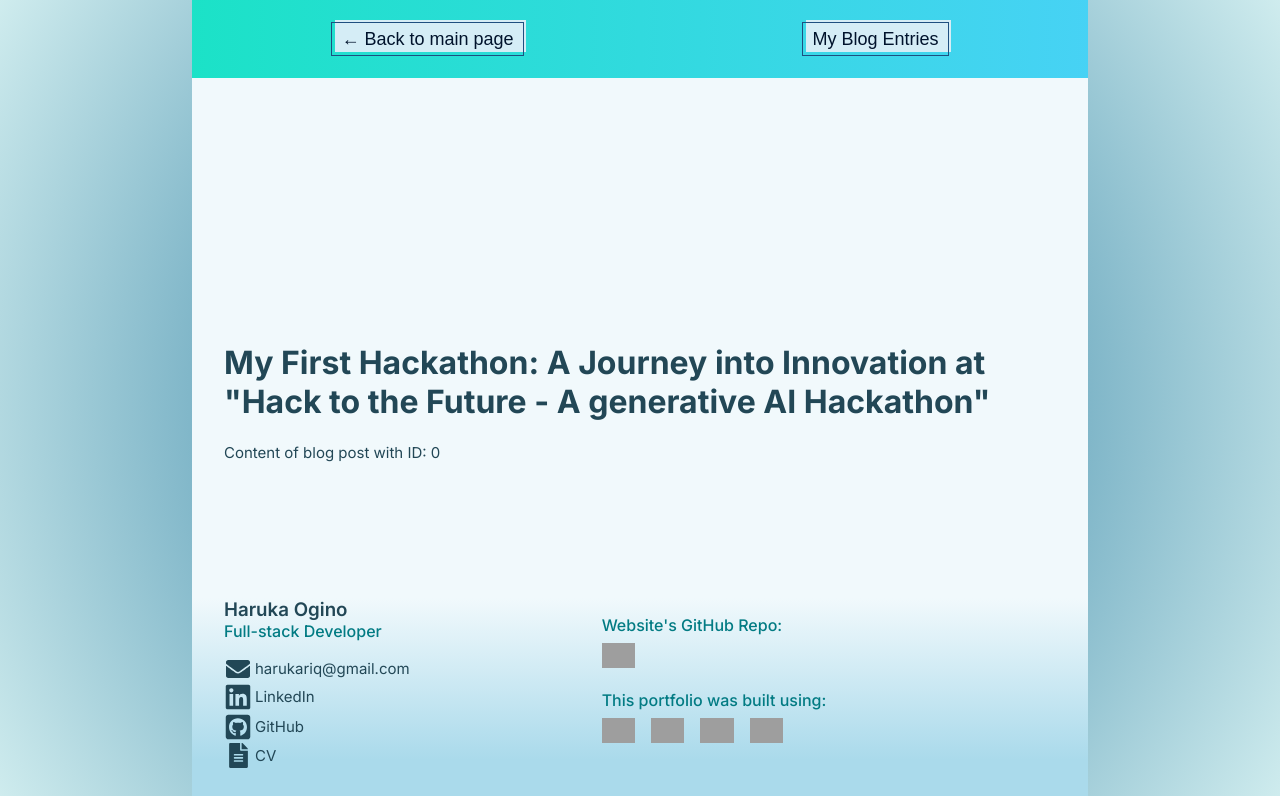
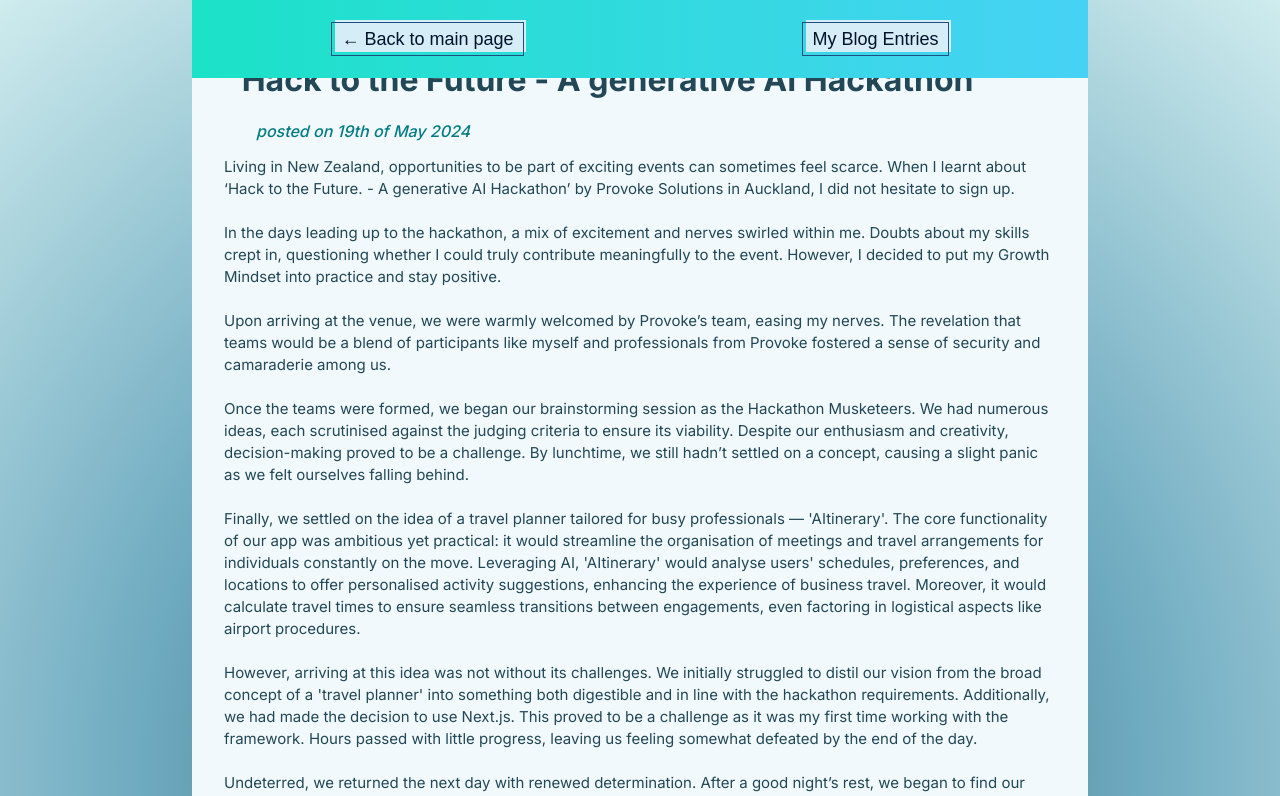
Before and after one commit to haruka-ogino/new-portfolio, a Next.js app: page /blog-entries/1 in a window 1280 px wide. Shown: the top 796 px of the page. Built offline with nearby package versions, Linux system fonts and the light colour scheme; grey boxes are pictures that could not be loaded.

Commit message:
dynamically render blog info

```diff
--- a/app/blog-entries/[id]/page.tsx
+++ b/app/blog-entries/[id]/page.tsx
@@ -6,7 +6,17 @@ const BlogPost = ({ params }: { params: { id: string } }) => {
   return (
     <div>
       <h1>{blogEntries[blogId].title}</h1>
-      <p>Content of blog post with ID: {blogId}</p>
+      <h4 style={{ marginLeft: '2em' }}>
+        <em>posted on {blogEntries[blogId].date}</em>
+      </h4>
+      <p
+        dangerouslySetInnerHTML={{
+          __html: blogEntries[blogId].text.replace(/\n/g, '<br>'),
+        }}
+      />
+      {blogEntries[blogId].images?.map((image, i) => (
+        <img src={image.link} alt={image.description} />
+      ))}
     </div>
   )
 }
```
